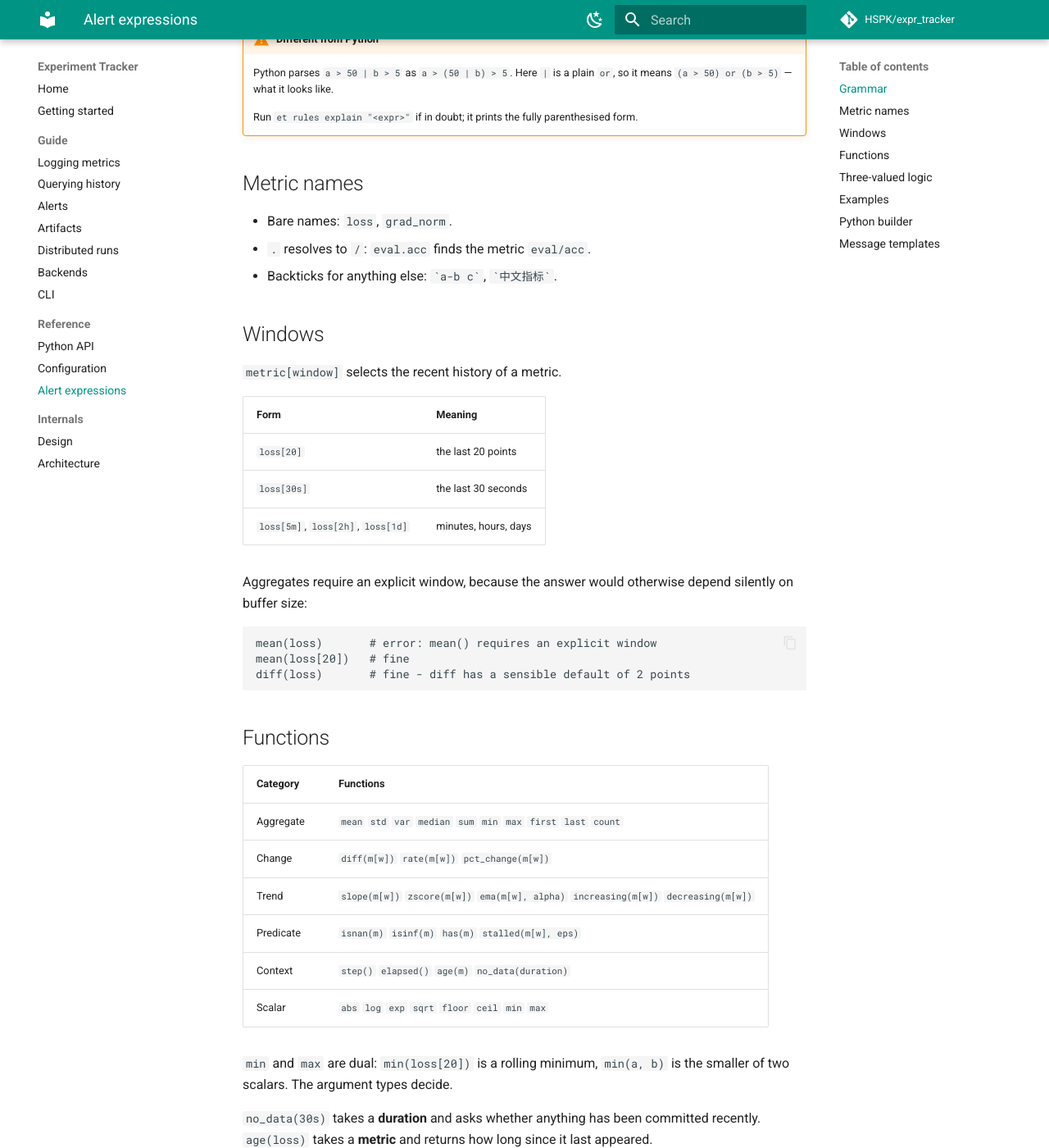
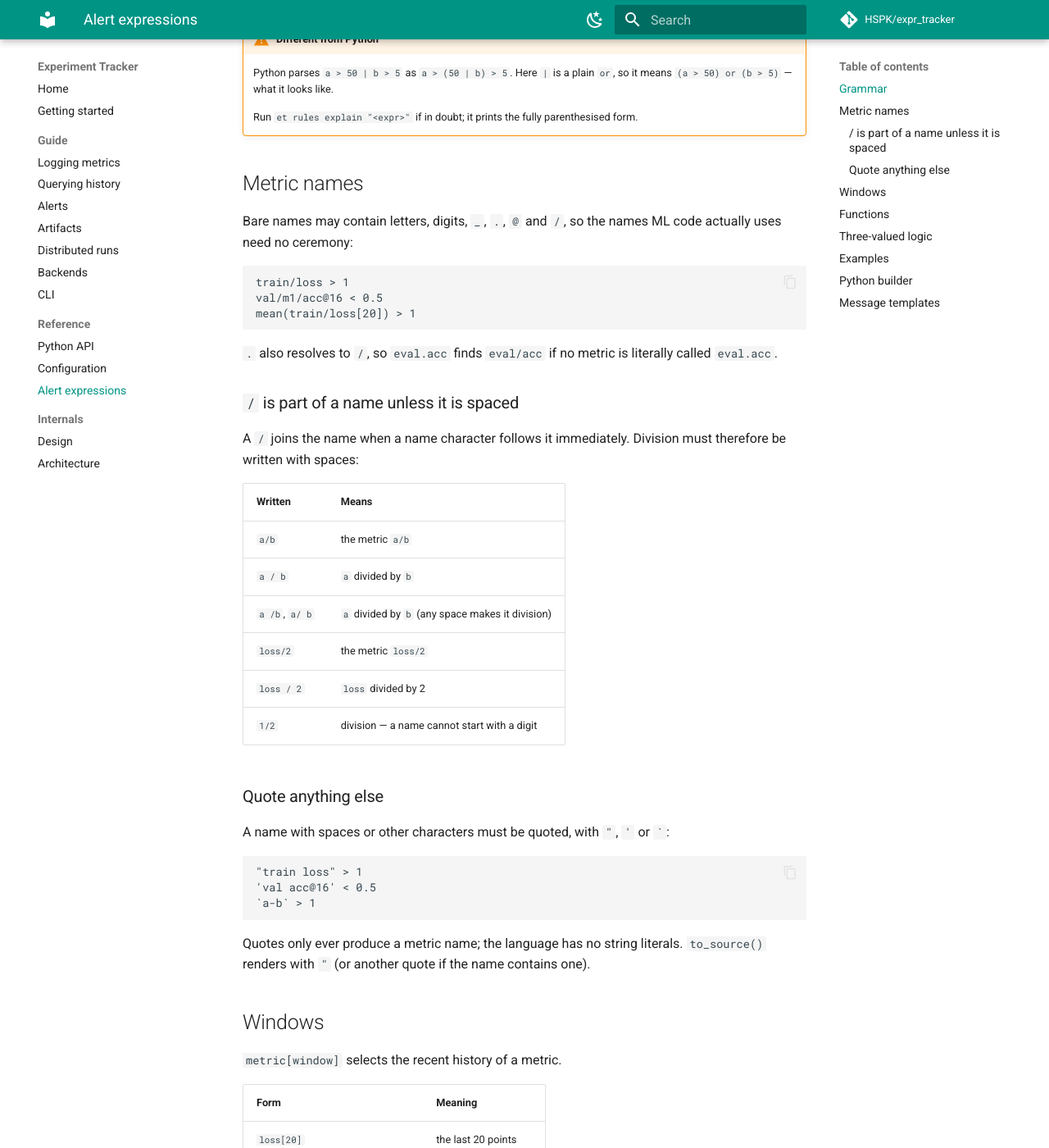
Before and after one commit to HSPK/expr_tracker, an MkDocs documentation site: the page built from docs/reference/expressions.md, in a window 1280 px wide and 1400 px high, scrolled down 566 px. Shown: the whole window at 82% size. Built offline with MkDocs 1.6.1 and Material for MkDocs 9.7.7, drawn with Linux system fonts in a browser that asks for light colours; comment, search, counter and statistics services are not loaded.

Commit message:
feat(alerts): allow / and @ in bare metric names, quote the rest
Metric names in ML code look like `train/loss` and `val/m1/acc@16`, but the
lexer only accepted `[A-Za-z_][A-Za-z0-9_.]*`, so every one of them had to be
backquoted or spelled with the `.` shorthand.

- A bare name may now contain `/` and `@`. A `/` joins the name only when a
  name character follows it immediately, so division has to be spaced:
  `a/b` is one metric, `a / b` divides, and any space around the slash makes
  it division.
- Names that the bare grammar cannot express are quoted with `"`, `'` or the
  existing backtick. Quoted tokens are always metric names; the grammar still
  has no string literals and the function table is still a closed whitelist,
  so `__import__('os')` parses as a call and is then rejected by validate().
- to_source() renders a name bare when it lexes back unchanged, and otherwise
  quotes it with a quote character the name does not contain, keeping the
  render/reparse round trip stable.

The cost of the rule is that `loss/2` now names a metric instead of halving
`loss`; `loss / 2` is the division. `1/2` is unaffected, because a name cannot
start with a digit.

Co-authored-by: Copilot <223556219+Copilot@users.noreply.github.com>

````diff
--- a/docs/reference/expressions.md
+++ b/docs/reference/expressions.md
@@ -30,9 +30,44 @@ Precedence is `or < and < not < comparison < +- < */%`.
 
 ## Metric names
 
-- Bare names: `loss`, `grad_norm`.
-- `.` resolves to `/`: `eval.acc` finds the metric `eval/acc`.
-- Backticks for anything else: `` `a-b c` ``, `` `中文指标` ``.
+Bare names may contain letters, digits, `_`, `.`, `@` and `/`, so the names ML code
+actually uses need no ceremony:
+
+```
+train/loss > 1
+val/m1/acc@16 < 0.5
+mean(train/loss[20]) > 1
+```
+
+`.` also resolves to `/`, so `eval.acc` finds `eval/acc` if no metric is literally
+called `eval.acc`.
+
+### `/` is part of a name unless it is spaced
+
+A `/` joins the name when a name character follows it immediately. Division must
+therefore be written with spaces:
+
+| Written | Means |
+| --- | --- |
+| `a/b` | the metric `a/b` |
+| `a / b` | `a` divided by `b` |
+| `a /b`, `a/ b` | `a` divided by `b` (any space makes it division) |
+| `loss/2` | the metric `loss/2` |
+| `loss / 2` | `loss` divided by 2 |
+| `1/2` | division — a name cannot start with a digit |
+
+### Quote anything else
+
+A name with spaces or other characters must be quoted, with `"`, `'` or `` ` ``:
+
+```
+"train loss" > 1
+'val acc@16' < 0.5
+`a-b` > 1
+```
+
+Quotes only ever produce a metric name; the language has no string literals.
+`to_source()` renders with `"` (or another quote if the name contains one).
 
 ## Windows
 
````
Also changed, not shown: docs/design.md (+10 -2 lines), docs/guide/alerts.md (+3 -2 lines), 9 other files.
